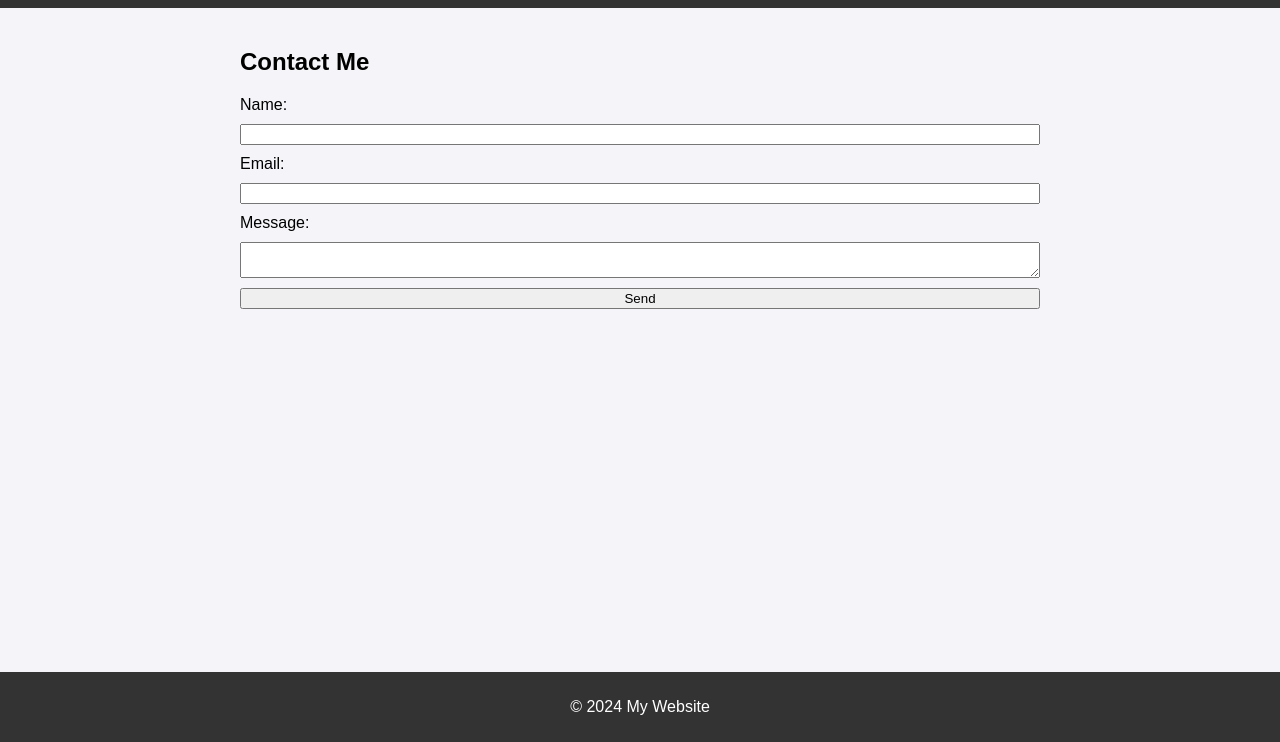
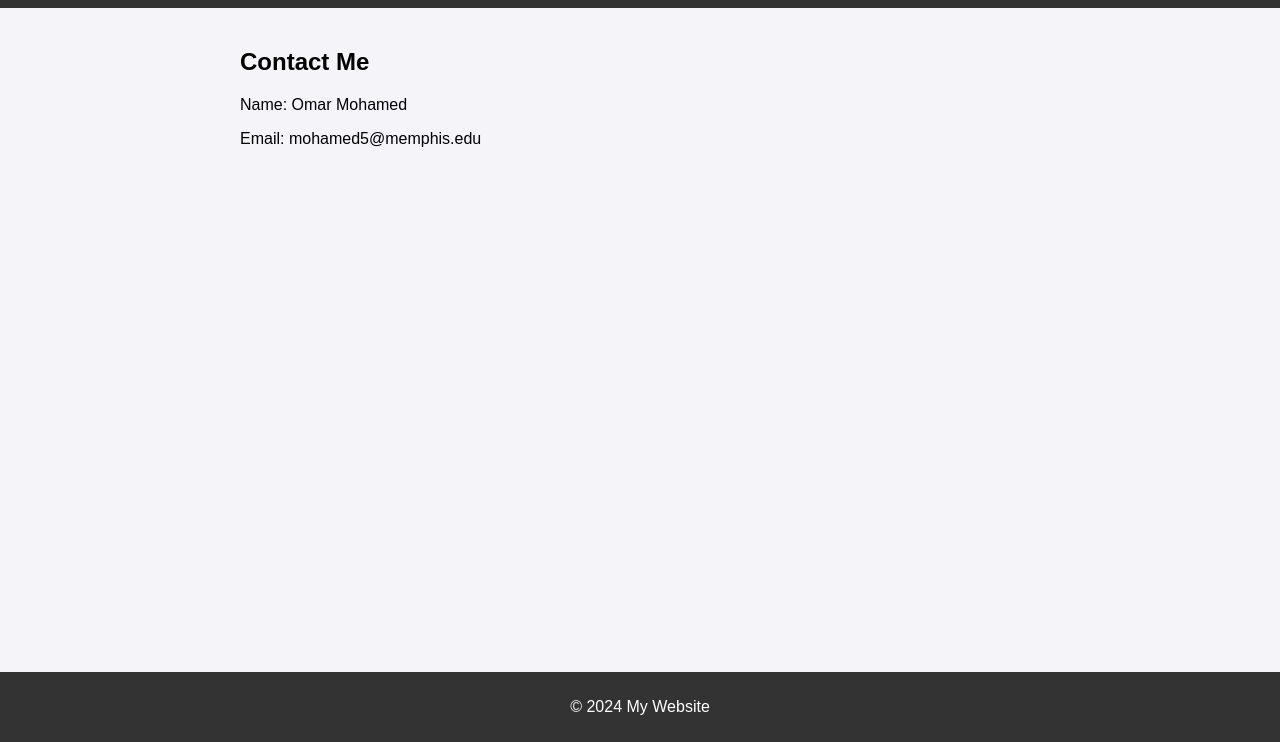
Before and after one commit to Omaristaken/my-website, a plain HTML site: page contact.html in a window 1280 px wide. Shown: the part 58-800 px from the top of the page. Drawn offline with Linux system fonts and the light colour scheme.

Commit message:
Update contact.html

```diff
--- a/contact.html
+++ b/contact.html
@@ -21,18 +21,8 @@
 
     <main>
         <h2>Contact Me</h2>
-        <form action="https://www.formbuddy.com" method="POST">
-            <label for="name">Name:</label>
-            <input type="text" id="name" name="name" required>
-
-            <label for="email">Email:</label>
-            <input type="email" id="email" name="email" required>
-
-            <label for="message">Message:</label>
-            <textarea id="message" name="message" required></textarea>
-
-            <button type="submit">Send</button>
-        </form>
+        <p>Name: Omar Mohamed</p>
+        <p>Email: mohamed5@memphis.edu</p>
     </main>
 
     <footer>
```
